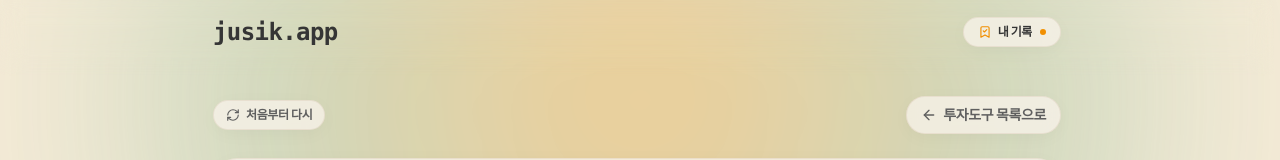
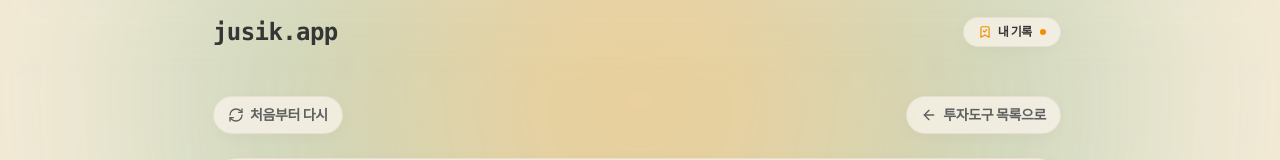
Before and after one commit to hajooi/jusik-app, a Next.js app: page /tools/type in a window 1280 px wide. Shown: the top 160 px of the page. Built offline with nearby package versions, Linux system fonts and the light colour scheme.

Commit message:
fix(ui): remove opacity slash on completed lesson green borders for dark mode and match top navigation button sizes

```diff
--- a/src/app/tools/type/page.tsx
+++ b/src/app/tools/type/page.tsx
@@ -143,9 +143,9 @@ function SurveyContent() {
       <div className="flex items-center justify-between">
         <button
           onClick={handleRestart}
-          className="inline-flex items-center gap-1.5 text-xs font-bold text-[var(--text-secondary)] hover:text-[var(--accent-orange)] glass-card glass-card-hover px-3 py-1.5 rounded-full transition-all active:scale-95 border border-[var(--border-color)]"
+          className="inline-flex items-center gap-1.5 font-bold text-xs sm:text-sm text-[var(--text-secondary)] hover:text-[var(--accent-orange)] transition-all duration-300 glass-card glass-card-hover px-3.5 py-2 rounded-full active:scale-95 border border-[var(--border-color)]"
         >
-          <RefreshCw className="w-3.5 h-3.5" />
+          <RefreshCw className="w-4 h-4" />
           처음부터 다시
         </button>
         <Link
--- a/src/components/Accordion.tsx
+++ b/src/components/Accordion.tsx
@@ -165,7 +165,7 @@ export default function Accordion({ levels }: AccordionProps) {
                         key={lesson.id}
                         href={`/lesson/${lesson.id}`}
                         className={`group flex items-center justify-between p-3.5 sm:p-4 rounded-2xl glass-card glass-card-hover transition-all duration-300 shadow-sm border border-[var(--border-color)] active:scale-[0.98] ${
-                          completed ? 'border-[var(--accent-green)]/40 bg-[var(--accent-green)]/5' : ''
+                          completed ? 'border-[var(--accent-green)] bg-[var(--accent-green)]/10' : ''
                         }`}
                       >
                         <div className="flex items-center gap-3 min-w-0">
--- a/src/components/SidebarDrawer.tsx
+++ b/src/components/SidebarDrawer.tsx
@@ -140,7 +140,7 @@ export default function SidebarDrawer({ currentLessonId }: SidebarDrawerProps) {
                               isActive
                                 ? 'bg-[var(--accent-orange)]/15 text-[var(--accent-orange)] font-black border border-[var(--accent-orange)] shadow-[0_0_12px_rgba(241,143,1,0.18)]'
                                 : completed
-                                ? 'border border-[var(--accent-green)]/40 bg-[var(--accent-green)]/5 text-[var(--accent-green)] font-bold hover:border-[var(--accent-orange)] hover:bg-[var(--accent-orange)]/10 hover:text-[var(--accent-orange)]'
+                                ? 'border border-[var(--accent-green)] bg-[var(--accent-green)]/10 text-[var(--accent-green)] font-bold hover:border-[var(--accent-orange)] hover:bg-[var(--accent-orange)]/15 hover:text-[var(--accent-orange)]'
                                 : 'text-[var(--text-primary)] hover:bg-[var(--card-hover)] hover:text-[var(--accent-orange)] font-medium border border-transparent'
                             }`}
                           >
```
